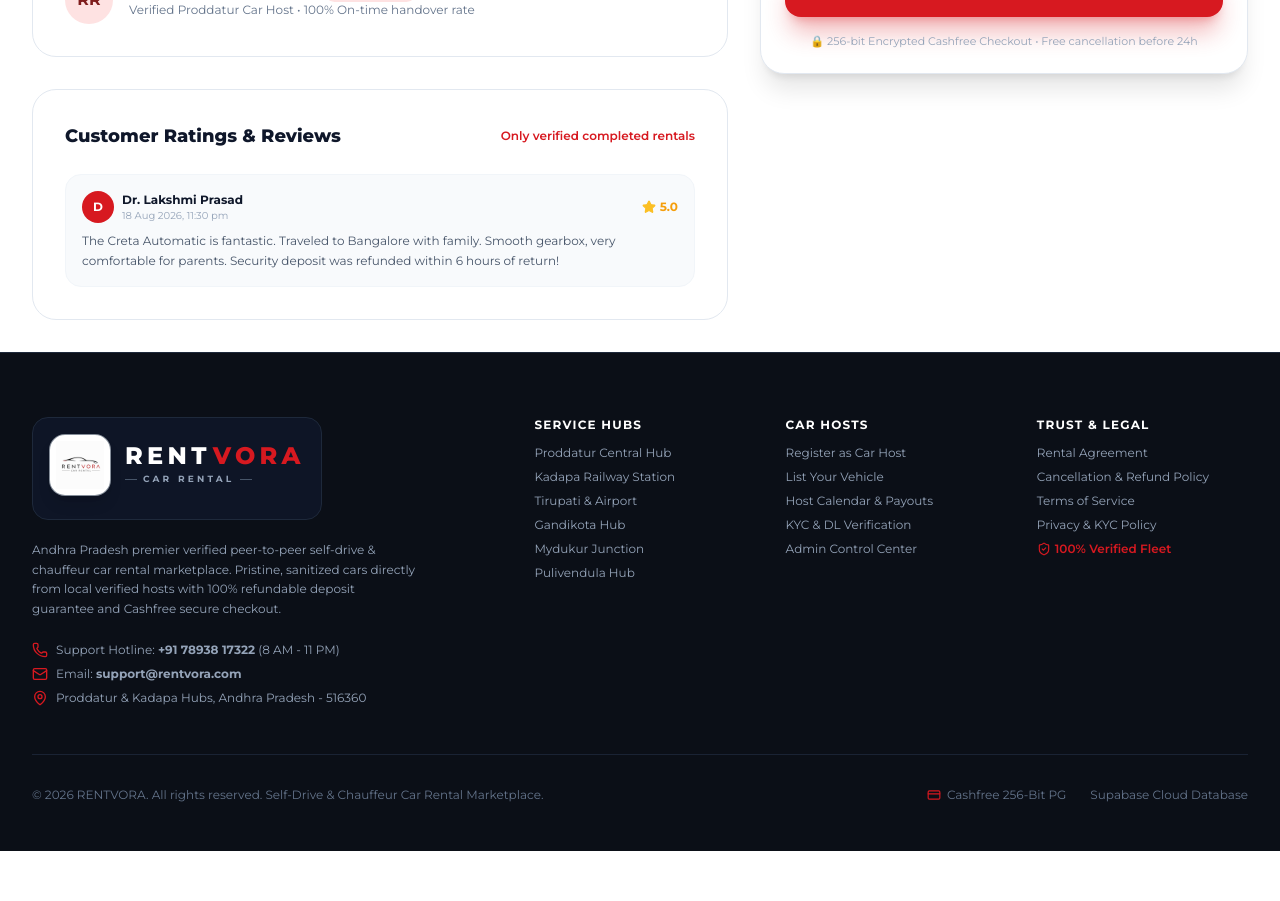
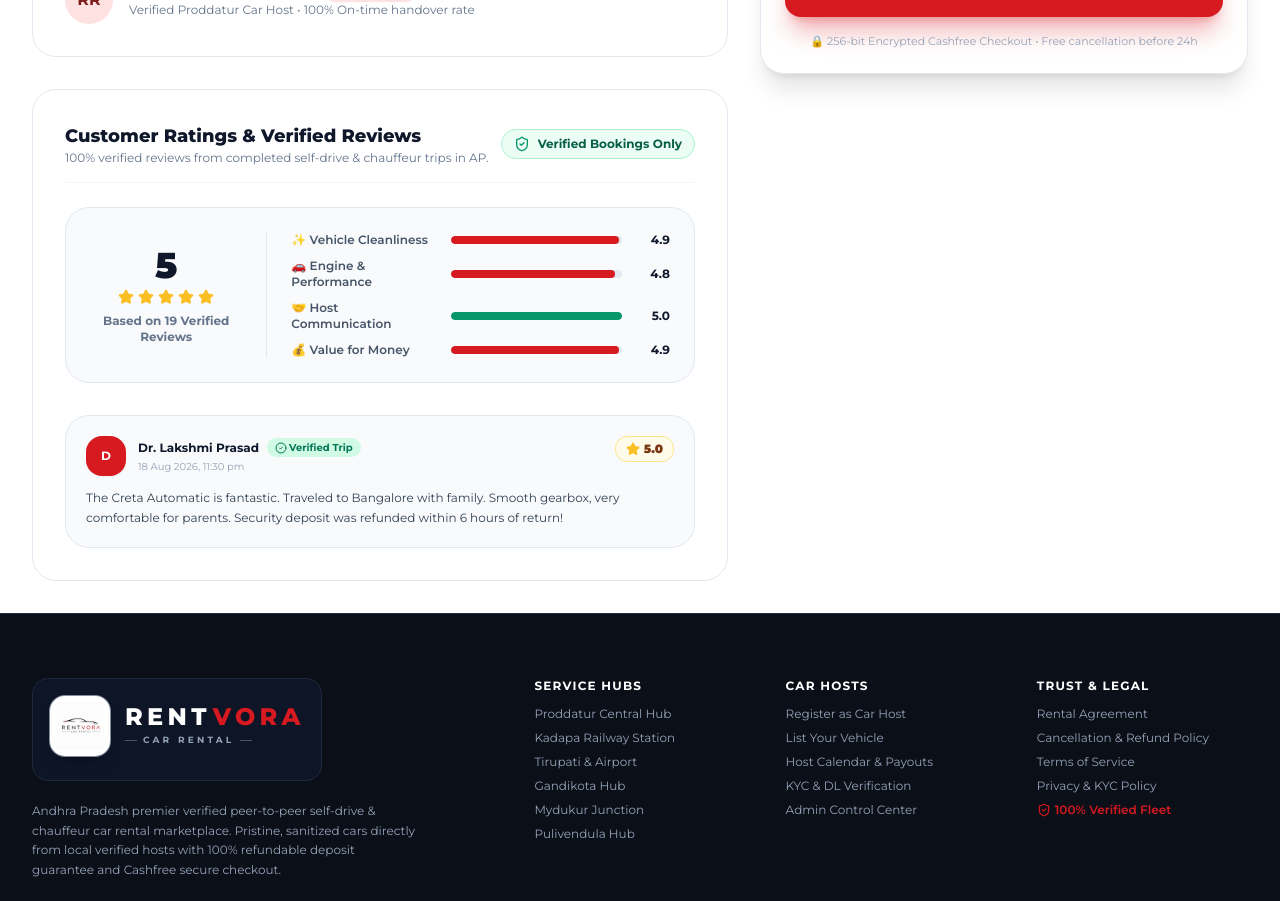
Before and after one commit to digitalpixellar-crypto/rentvora, a Next.js app: page /cars/hyundai-creta-sx-automatic-proddatur-02 in a window 1280 px wide. Shown: the part 1220-2121 px from the top of the page. Before the commit the page ends 2071 px from the top, so only its background shows below. Built offline with nearby package versions, Linux system fonts and the light colour scheme.

Commit message:
Enhance Customer Reviews showcase with sub-category rating bars and verified trip badges

```diff
--- a/src/app/cars/[slug]/page.tsx
+++ b/src/app/cars/[slug]/page.tsx
@@ -293,35 +293,98 @@
 
           {/* Customer Reviews Section */}
           <div className="bg-white rounded-3xl p-6 sm:p-8 border border-slate-200 space-y-6">
-            <div className="flex items-center justify-between">
-              <h3 className="font-extrabold text-lg text-slate-900">Customer Ratings & Reviews</h3>
-              <span className="text-xs font-semibold text-[#D71920]">Only verified completed rentals</span>
+            <div className="flex flex-col sm:flex-row sm:items-center justify-between gap-2 pb-4 border-b border-slate-100">
+              <div>
+                <h3 className="font-extrabold text-lg text-slate-900">Customer Ratings & Verified Reviews</h3>
+                <p className="text-xs text-slate-500">100% verified reviews from completed self-drive & chauffeur trips in AP.</p>
+              </div>
+              <div className="flex items-center gap-2 bg-emerald-50 border border-emerald-200 px-3 py-1.5 rounded-2xl">
+                <ShieldCheck className="w-4 h-4 text-emerald-600" />
+                <span className="text-xs font-bold text-emerald-800">Verified Bookings Only</span>
+              </div>
             </div>
 
-            <div className="space-y-4">
+            {/* Rating Scores Grid */}
+            <div className="grid grid-cols-1 sm:grid-cols-12 gap-6 bg-slate-50 p-6 rounded-3xl border border-slate-200">
+              {/* Overall Score */}
+              <div className="sm:col-span-4 flex flex-col justify-center items-center text-center space-y-1 sm:border-r sm:border-slate-200 sm:pr-6">
+                <div className="text-4xl font-black text-slate-900">{car.rating || 4.9}</div>
+                <div className="flex items-center gap-1 text-amber-400">
+                  {[1, 2, 3, 4, 5].map((s) => (
+                    <Star key={s} className="w-4 h-4 fill-amber-400 text-amber-400" />
+                  ))}
+                </div>
+                <div className="text-xs font-bold text-slate-500 pt-1">
+                  Based on {car.total_reviews || 12} Verified Reviews
+                </div>
+              </div>
+
+              {/* Sub-Category Rating Bars */}
+              <div className="sm:col-span-8 space-y-2.5 text-xs">
+                <div className="flex items-center justify-between gap-4">
+                  <span className="text-slate-600 w-36 font-semibold">✨ Vehicle Cleanliness</span>
+                  <div className="flex-1 bg-slate-200 h-2 rounded-full overflow-hidden">
+                    <div className="bg-[#D71920] h-full rounded-full w-[98%]" />
+                  </div>
+                  <span className="font-bold text-slate-900 w-8 text-right">4.9</span>
+                </div>
+
+                <div className="flex items-center justify-between gap-4">
+                  <span className="text-slate-600 w-36 font-semibold">🚗 Engine & Performance</span>
+                  <div className="flex-1 bg-slate-200 h-2 rounded-full overflow-hidden">
+                    <div className="bg-[#D71920] h-full rounded-full w-[96%]" />
+                  </div>
+                  <span className="font-bold text-slate-900 w-8 text-right">4.8</span>
+                </div>
+
+                <div className="flex items-center justify-between gap-4">
+                  <span className="text-slate-600 w-36 font-semibold">🤝 Host Communication</span>
+                  <div className="flex-1 bg-slate-200 h-2 rounded-full overflow-hidden">
+                    <div className="bg-emerald-600 h-full rounded-full w-[100%]" />
+                  </div>
+                  <span className="font-bold text-slate-900 w-8 text-right">5.0</span>
+                </div>
+
+                <div className="flex items-center justify-between gap-4">
+                  <span className="text-slate-600 w-36 font-semibold">💰 Value for Money</span>
+                  <div className="flex-1 bg-slate-200 h-2 rounded-full overflow-hidden">
+                    <div className="bg-[#D71920] h-full rounded-full w-[98%]" />
+                  </div>
+                  <span className="font-bold text-slate-900 w-8 text-right">4.9</span>
+                </div>
+              </div>
+            </div>
+
+            {/* Reviews List */}
+            <div className="space-y-4 pt-2">
               {carReviews.length === 0 ? (
                 <div className="text-xs text-slate-500 italic py-4">No reviews yet for this vehicle. Be the first to rent and review!</div>
               ) : (
                 carReviews.map((rev) => (
-                  <div key={rev.id} className="p-4 rounded-2xl bg-slate-50 border border-slate-100 space-y-2">
-                    <div className="flex items-center justify-between">
-                      <div className="flex items-center gap-2">
-                        <div className="w-8 h-8 rounded-full bg-[#D71920] text-white text-xs font-bold flex items-center justify-center">
+                  <div key={rev.id} className="p-5 rounded-3xl bg-slate-50 border border-slate-200 space-y-3 shadow-xs">
+                    <div className="flex items-start justify-between">
+                      <div className="flex items-center gap-3">
+                        <div className="w-10 h-10 rounded-2xl bg-[#D71920] text-white text-xs font-bold flex items-center justify-center shadow-sm">
                           {rev.customer?.full_name?.charAt(0) || 'C'}
                         </div>
                         <div>
-                          <div className="font-bold text-xs text-slate-900">{rev.customer?.full_name || 'Verified Renter'}</div>
-                          <div className="text-[10px] text-slate-400">{formatDateTime(rev.created_at)}</div>
+                          <div className="flex items-center gap-2">
+                            <span className="font-bold text-xs text-slate-900">{rev.customer?.full_name || 'Verified Renter'}</span>
+                            <span className="text-[10px] font-bold text-emerald-700 bg-emerald-100 px-2 py-0.5 rounded-full flex items-center gap-0.5">
+                              <CheckCircle2 className="w-3 h-3" /> Verified Trip
+                            </span>
+                          </div>
+                          <div className="text-[10px] text-slate-400 mt-0.5">{formatDateTime(rev.created_at)}</div>
                         </div>
                       </div>
 
-                      <div className="flex items-center gap-1 text-amber-500 text-xs font-bold">
+                      <div className="flex items-center gap-1 bg-amber-50 px-2.5 py-1 rounded-xl border border-amber-200 text-amber-900 text-xs font-black">
                         <Star className="w-3.5 h-3.5 fill-amber-400 text-amber-400" />
                         <span>{rev.rating}.0</span>
                       </div>
                     </div>
 
-                    <p className="text-xs text-slate-600 leading-relaxed">{rev.comment}</p>
+                    <p className="text-xs text-slate-700 leading-relaxed pl-13">{rev.comment}</p>
                   </div>
                 ))
               )}
```
